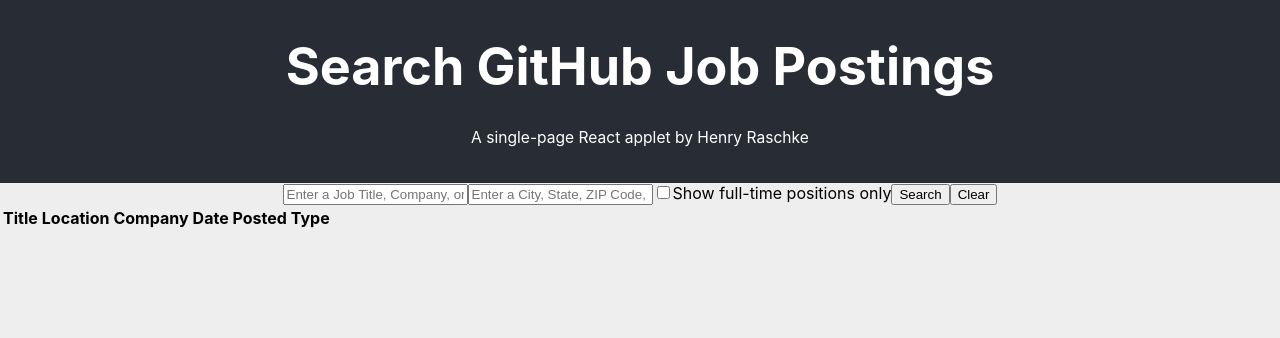
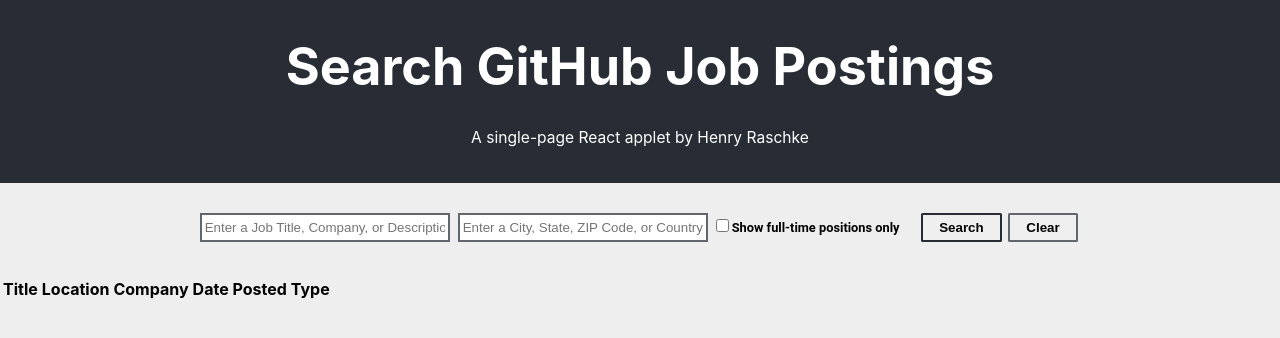
Before and after one commit to jebrii/altair-ui-team-exam, a React (Create React App) app: page / in a window 1280 px wide. Shown: the top 338 px of the page. Built offline with nearby package versions, Linux system fonts and the light colour scheme.

Commit message:
Finished QueriesBar and added styling

```diff
--- a/src/components/QueriesBar/QueriesBar.css
+++ b/src/components/QueriesBar/QueriesBar.css
@@ -0,0 +1,57 @@
+.QueriesBar {
+  min-width: 70vw;
+  font-family: 'Roboto',sans-serif;
+  margin: 30px;
+}
+
+.text-field {
+  padding: 5px 3px;
+  min-width: 240px;
+  margin: 0 4px;
+  border: 2px solid #61666d;
+}
+
+.label-text  {
+  font-family: 'Roboto',sans-serif;
+  font-weight: bold;
+  font-size: 0.8em;
+  margin-right: 15px;
+}
+
+.button-confirm {
+  display:inline-block;
+  padding:0.35em 1.2em;
+  border:0.2em solid #282c34;
+  margin:0 0.5em 0.3em 0.5em;
+  border-radius:0.12em;
+  box-sizing: border-box;
+  text-decoration: none;
+  font-weight: bold;
+  color:#000000;
+  text-align: center;
+  transition: all 0.2s;
+}
+
+.button-confirm:hover {
+  color:#FFFFFF;
+  background-color:#282c34;
+}
+
+.button-cancel {
+  display:inline-block;
+  padding:0.35em 1.2em;
+  border:0.2em solid #61666d;
+  margin:0 0.5em 0.3em 0;
+  border-radius:0.12em;
+  box-sizing: border-box;
+  text-decoration: none;
+  font-weight: bold;
+  color:#000000;
+  text-align: center;
+  transition: all 0.2s;
+}
+
+.button-cancel:hover {
+  color:#FFFFFF;
+  background-color:#61666d;
+}
--- a/src/components/QueriesBar/QueriesBar.js
+++ b/src/components/QueriesBar/QueriesBar.js
@@ -71,7 +71,7 @@
             onChange={this.handleFullTimeChange}
             onKeyDown={this.handleKeyDown}
           />
-          Show full-time positions only
+          <span className="label-text">Show full-time positions only</span>
         </label>
 
         <button className="button-confirm" onClick={this.search}>Search</button>
```
